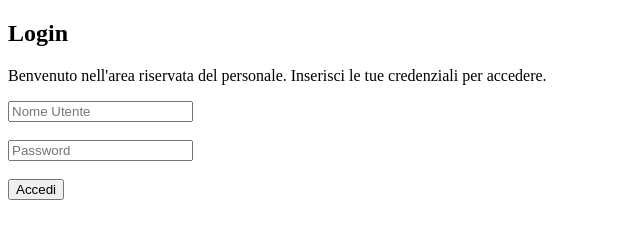
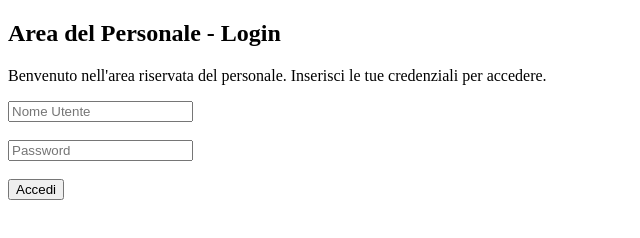
Before and after one commit to DanieleA-dot/login-page, a plain HTML site: page index.html in a window 1280 px wide. Shown: the whole page, without its empty margins (0-640 px from the left). Drawn offline with Linux system fonts and the light colour scheme.

Commit message:
Update index.html

```diff
--- a/index.html
+++ b/index.html
@@ -4,7 +4,7 @@
   <title>Accesso Riservato</title>
 </head>
 <body>
-  <h2>Login</h2>
+  <h2>Area del Personale - Login</h2>
   <p>Benvenuto nell'area riservata del personale. Inserisci le tue credenziali per accedere.</p>
   <form onsubmit="return checkLogin()">
     <input type="text" id="username" placeholder="Nome Utente"><br><br>
```
